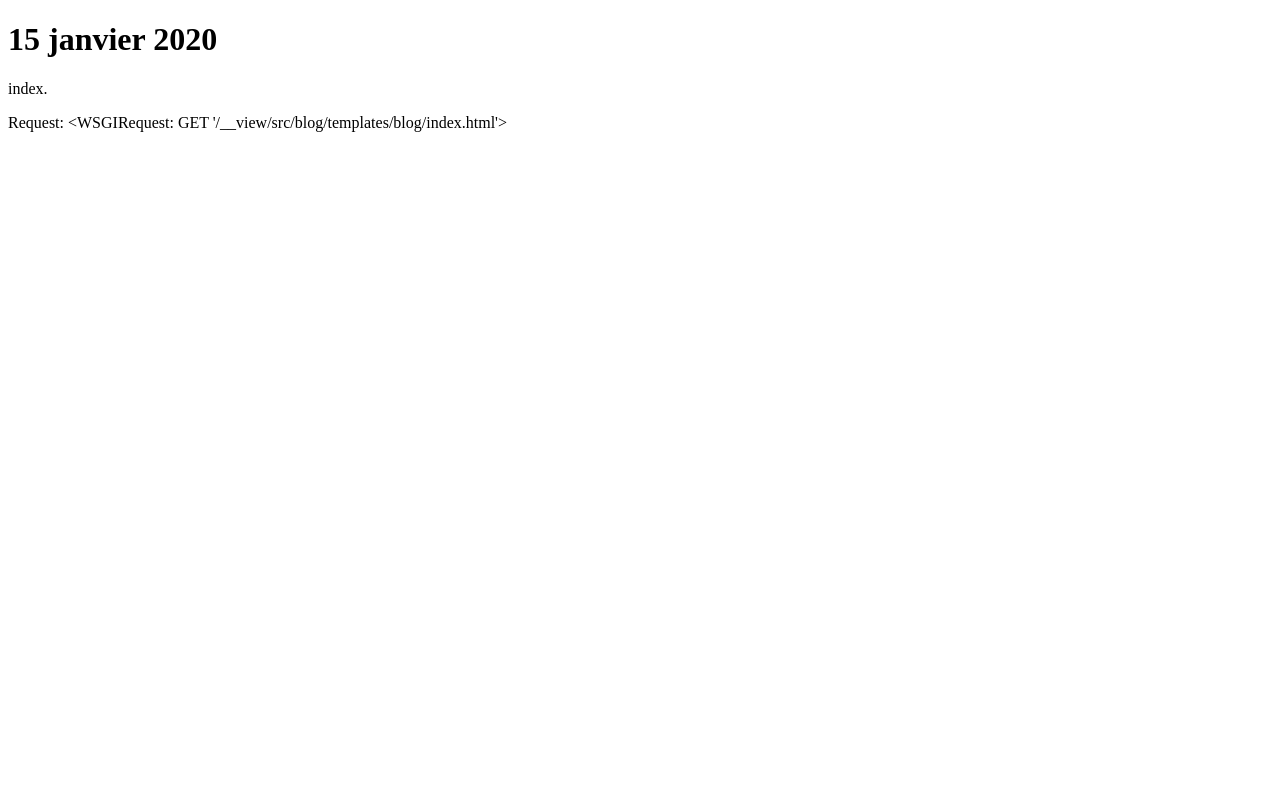
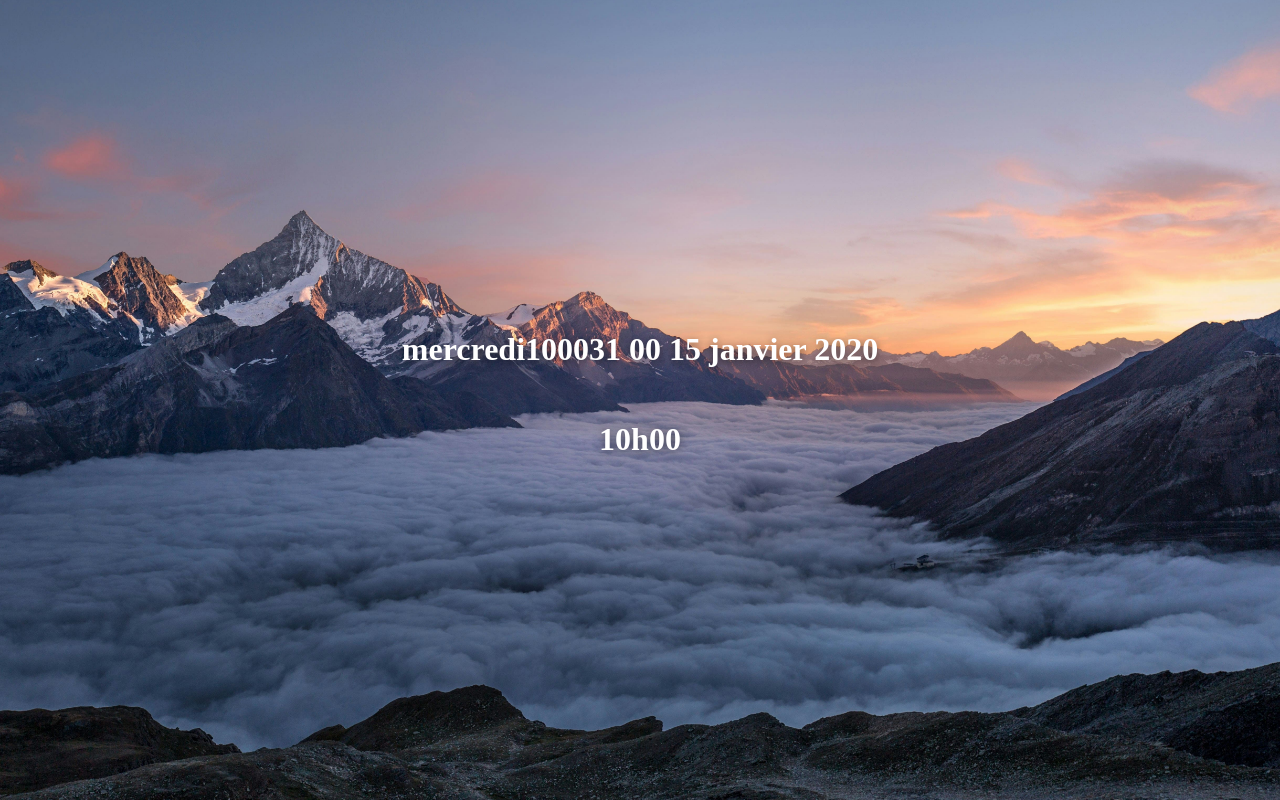
Before and after one commit to SeeMyPing/django-sandbox, a Django app: template src/blog/templates/blog/index.html in a window 1280 px wide. Run offline with Django 5.2, Linux system fonts and the light colour scheme; the template is opened without the code that fills it: most values are stand-ins (such as "Sample title", 1, 10 or a date in 2020).

Commit message:
end part 1

```diff
--- a/src/blog/settings.py
+++ b/src/blog/settings.py
@@ -116,7 +116,7 @@ USE_TZ = True
 # https://docs.djangoproject.com/en/5.2/howto/static-files/
 
 STATIC_URL = 'static/'
-
+STATICFILES_DIRS = [BASE_DIR / 'static']
 # Default primary key field type
 # https://docs.djangoproject.com/en/5.2/ref/settings/#default-auto-field
 
--- a/src/blog/templates/blog/index.html
+++ b/src/blog/templates/blog/index.html
@@ -1,13 +1,18 @@
+{% load static %}
 <!DOCTYPE html>
 <html lang="en">
 <head>
     <meta charset="UTF-8">
     <meta name="viewport" content="width=device-width, initial-scale=1.0">
     <title>Blog Index</title>
+    <link rel="stylesheet" href="{% static 'css/style.css' %}">
+
 </head>
 <body>
-    <h1>{{ date|date }}</h1>
-    <p>index.</p>
-    <p>Request: {{ request }}</p>
+<div class="container" id="main">
+    <h1>{{date|date:"lgit s"}} {{ date|date:"d F Y" }}</h1>
+    <h3>{{date|date:"H\hi"}}</h3>
+
+</div>
 </body>
 </html>
--- a/src/blogger/templates/blogger/index.html
+++ b/src/blogger/templates/blogger/index.html
@@ -1,9 +1,11 @@
+{% load static %}
 <!DOCTYPE html>
 <html lang="fr">
 <head>
     <meta charset="UTF-8">
     <title>Page d'accueil</title>
     <meta name="viewport" content="width=device-width, initial-scale=1.0">
+    <link rel="stylesheet" href="{% static 'css/style.css' %}">
 </head>
 <body>
     <h1>Bienvenue sur la page d'accueil</h1>
--- /dev/null
+++ b/src/static/css/style.css
@@ -0,0 +1,25 @@
+body {
+    margin: 0;
+    padding: 0;
+    min-height: 100vh;
+    min-width: 100vw;
+    box-sizing: border-box;
+    background: url('../images/bg.jpg') no-repeat center center fixed;
+    background-size: cover;
+}
+
+.container {
+    display: flex;
+    justify-content: center;
+    align-items: center;
+    min-height: 100vh;
+    width: 100vw;
+    text-align: center;
+    flex-direction: column;
+}
+
+.container * {
+    color: #fff;
+    font-size: 2rem;
+    text-shadow: 0 2px 8px rgba(0,0,0,0.5);
+}
```
Also changed, not shown: src/static/images/bg.jpg (added).
